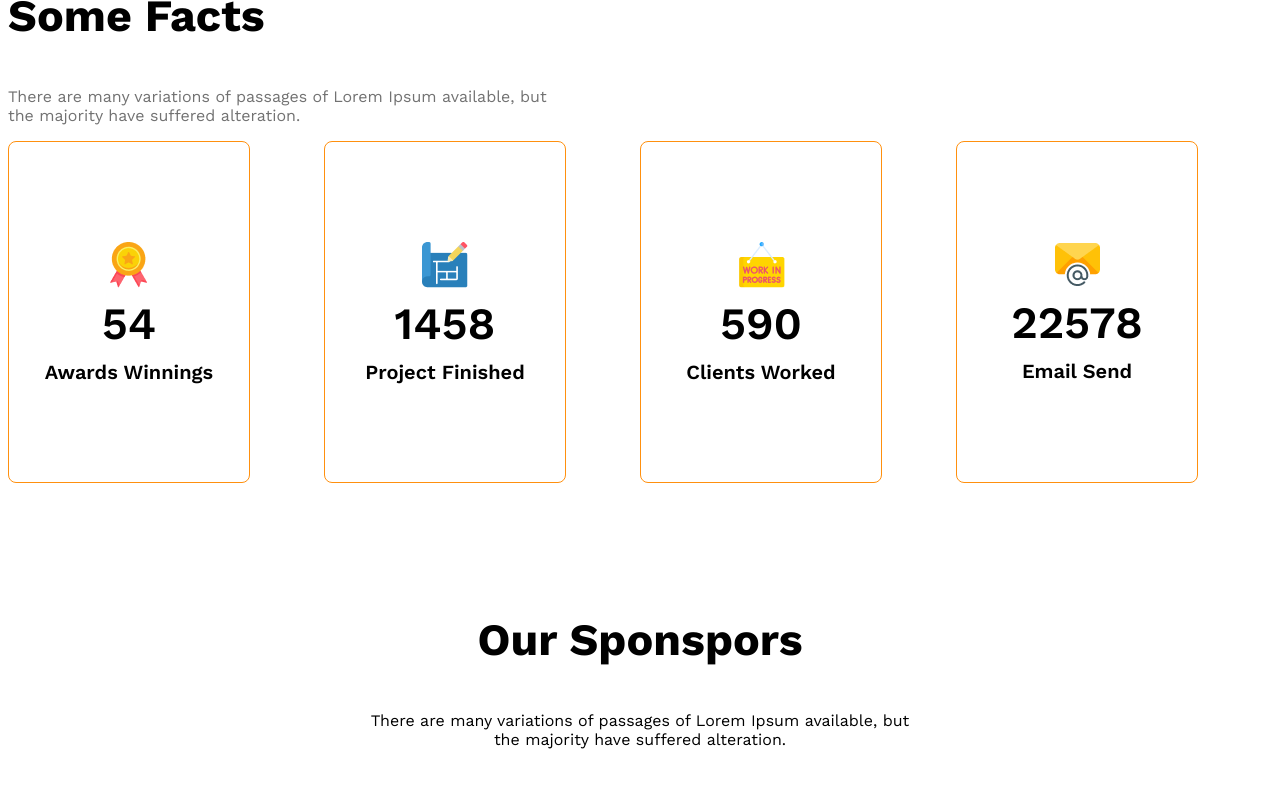
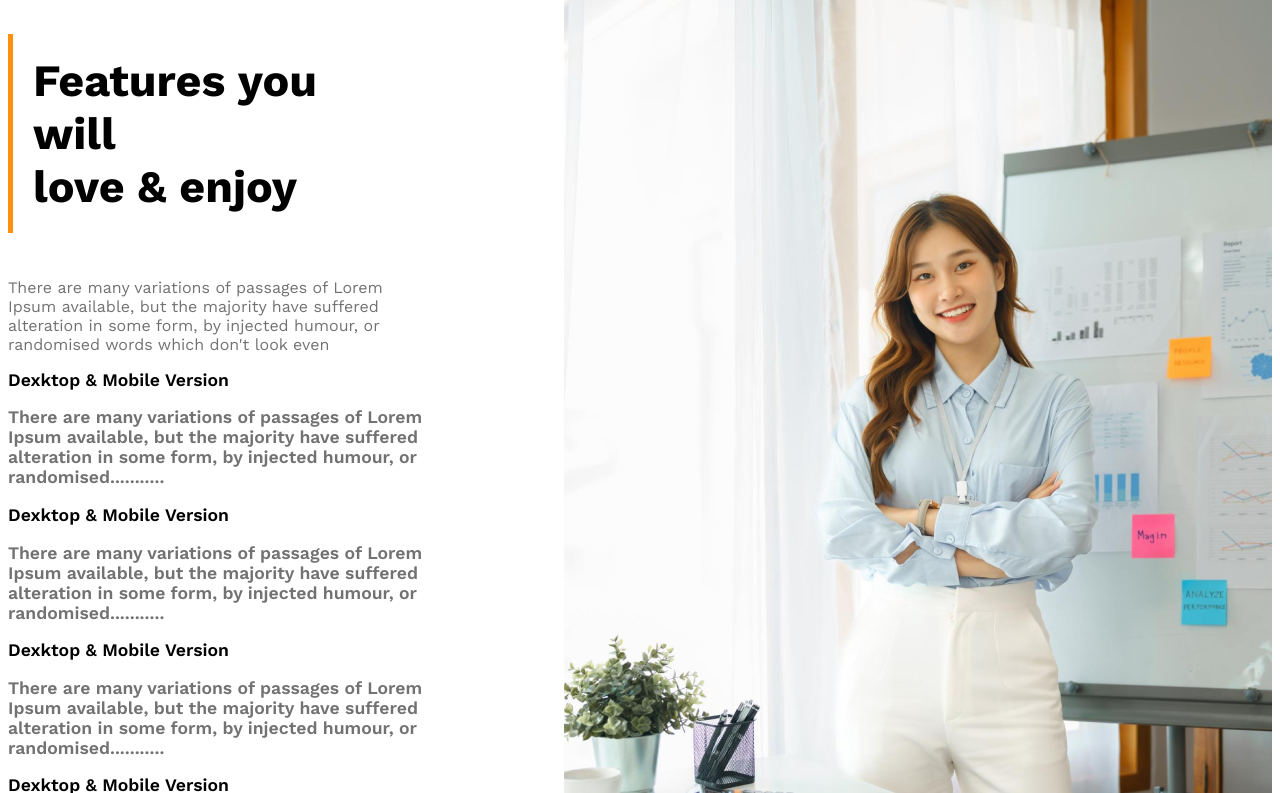
Before and after one commit to amrito86/G3-architects, a plain HTML site: page index.html in a window 1280 px wide. Shown: the part 2163-2956 px from the top of the page. Drawn offline with nearby package versions, Linux system fonts and the light colour scheme.

Commit message:
added features and img

```diff
--- a/index.html
+++ b/index.html
@@ -45,6 +45,46 @@
 
             </div>
         </section>
+
+        <!-- features relative -->
+         <section class="features">
+            <div>
+                <h3 id="bangladesh" class="section-title">Features you will <br> love & enjoy</h3>
+                <p class="colour-black">There are many variations of passages of Lorem Ipsum available, but the majority have suffered alteration in some form, by injected humour, or randomised words which don't look even</p>
+
+                <div class="features-card">
+                    <h4 class="features-title">Dexktop & Mobile Version</h4>
+                    <p class="colour-black">There are many variations of passages of Lorem Ipsum available, but the majority have suffered alteration in some form, by injected humour, or randomised...........</p>
+                </div>
+
+                <div class="features-card">
+                    <h4 class="features-title">Dexktop & Mobile Version</h4>
+                    <p class="colour-black">There are many variations of passages of Lorem Ipsum available, but the majority have suffered alteration in some form, by injected humour, or randomised...........</p>
+                </div>
+
+                <div class="features-card">
+                    <h4 class="features-title">Dexktop & Mobile Version</h4>
+                    <p class="colour-black">There are many variations of passages of Lorem Ipsum available, but the majority have suffered alteration in some form, by injected humour, or randomised...........</p>
+                </div>
+
+                <div class="features-card">
+                    <h4 class="features-title">Dexktop & Mobile Version</h4>
+                    <p class="colour-black">There are many variations of passages of Lorem Ipsum available, but the majority have suffered alteration in some form, by injected humour, or randomised...........</p>
+                </div>
+
+
+            </div>
+            <div>
+                <img src="images/architect.png" alt="">
+                <button class="button-primary">
+                    <span id="Experience-badge">10+Year</span>
+                    <span id="Experience-years">Experience</span>
+
+                </button>
+            </div>
+         </section>
+
+
         <section>
             <h3 class="section-title">Some Facts</h3>
             <p class="colour-black fact-discription">There are many variations of passages of Lorem Ipsum available, but the majority have suffered alteration.</p>
--- a/styles/architecs.css
+++ b/styles/architecs.css
@@ -107,6 +107,11 @@
   .of-our{
     margin: 50 auto;
   }
+  .sponsor-companies{
+    grid-template-columns: repeat(3, 1fr);
+    gap: 50px;
+    justify-items: center;
+  }
 
  }
 
@@ -148,6 +153,29 @@
   margin-left: 130px;
   max-width: 530px;
 
+ }
+
+ /* features relative */
+
+ #bangladesh{
+  border-left: 5px solid #FF900E;
+  padding: 20px;
+ }
+
+ .features{
+  display: flex;
+  gap: 140px;
+ }
+ .features-carda{
+  padding: 30px;
+  border-radius: 8px;
+  box-shadow: 0 4px 30px 0 rgba(0, 0, 0, 0.06 );
+ }
+ .features-card, .features-title{
+  font-weight: 600;
+  font-size: 1.10rem;
+  margin-top: 0px;
+  margin-bottom: 0px;
  }
 
  /* fact-card relative */
```
